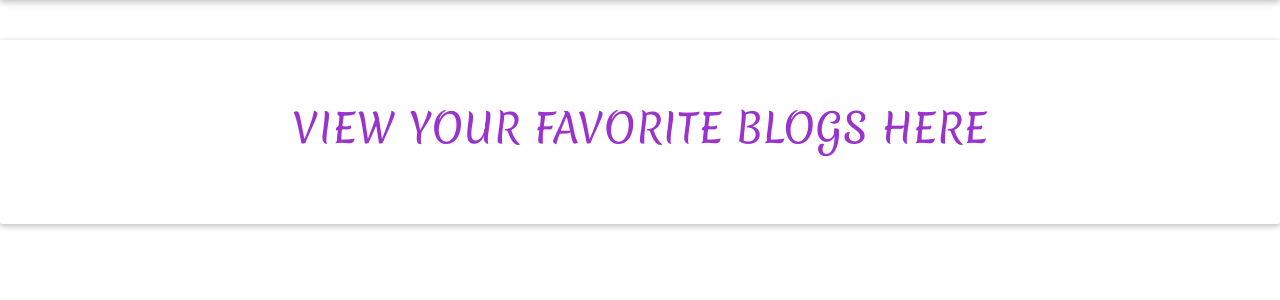
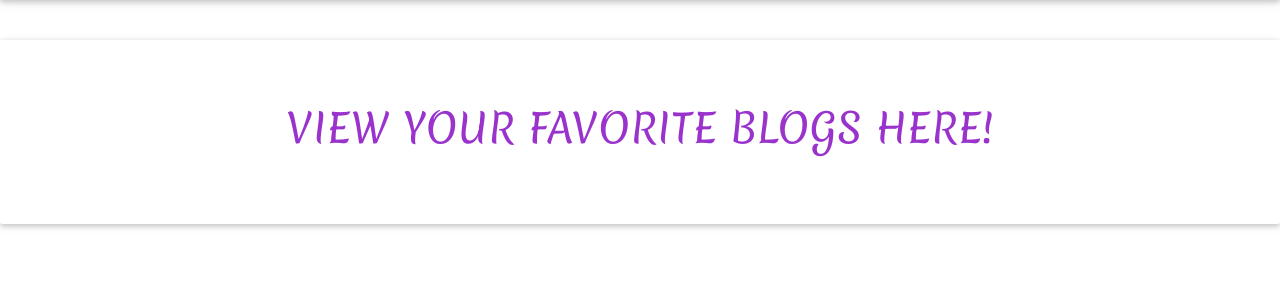
Before and after one commit to kitili/Blog-your-thoughts, a Flask app: page /blog/allblogs in a window 1280 px wide. Shown: the part 63-363 px from the top of the page. Run offline with Flask 2, Linux system fonts and the light colour scheme; the visitor is signed in with stand-in values (Sample User, id 1); data comes from the database, SQL or seed files in the repository; data that the repository does not hold is empty; some libraries are stand-ins or nearby versions.

Commit message:
make it better

```diff
--- a/app/templates/blogs.html
+++ b/app/templates/blogs.html
@@ -3,7 +3,7 @@
 <div style="font-size: 22px; font-family: 'Merienda', cursive;  padding-top: 40px;">
     <div class="jumbotron hjumbo">
         <div class="overlay">
-            <h1 class="text-center text-bold" style="color: #9933CC;">VIEW YOUR FAVORITE BLOGS HERE</h1>
+            <h1 class="text-center text-bold" style="color: #9933CC;">VIEW YOUR FAVORITE BLOGS HERE!</h1>
         </div>
     </div>
     <!-- Card -->
```
